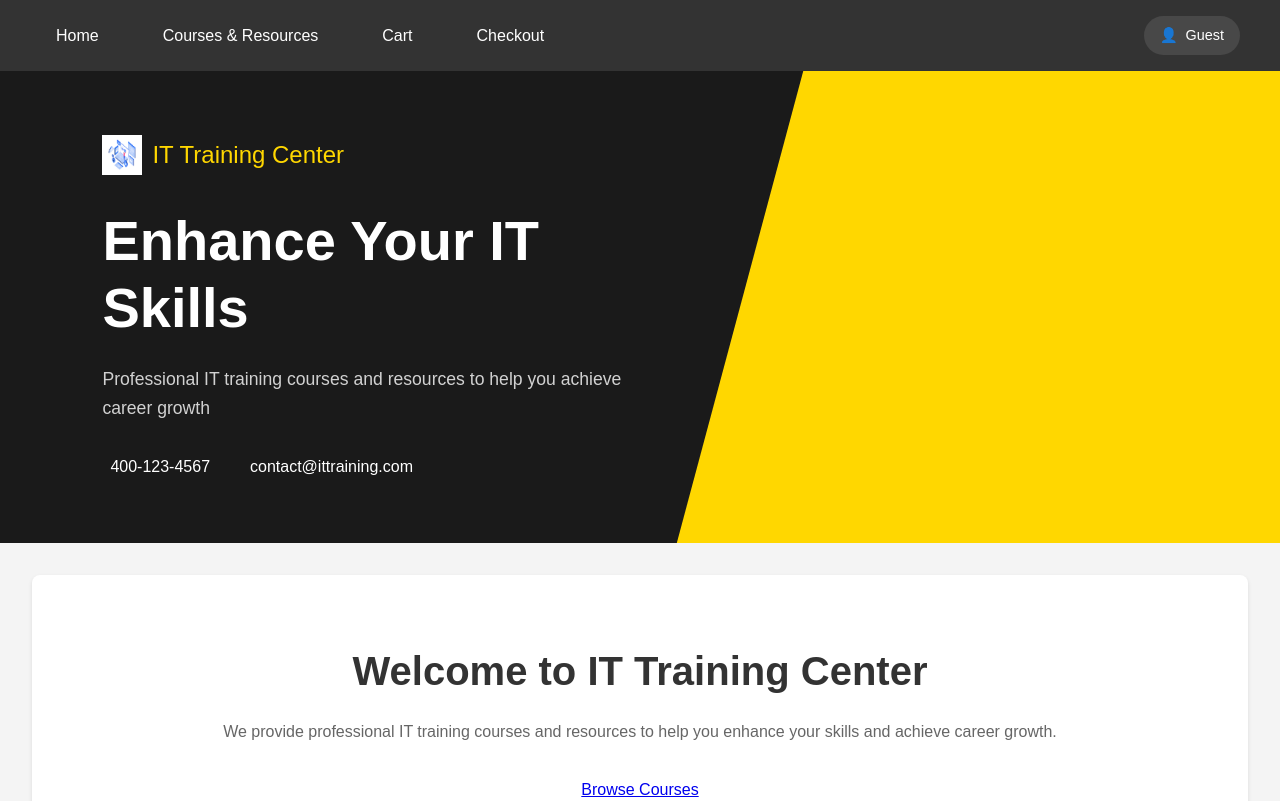
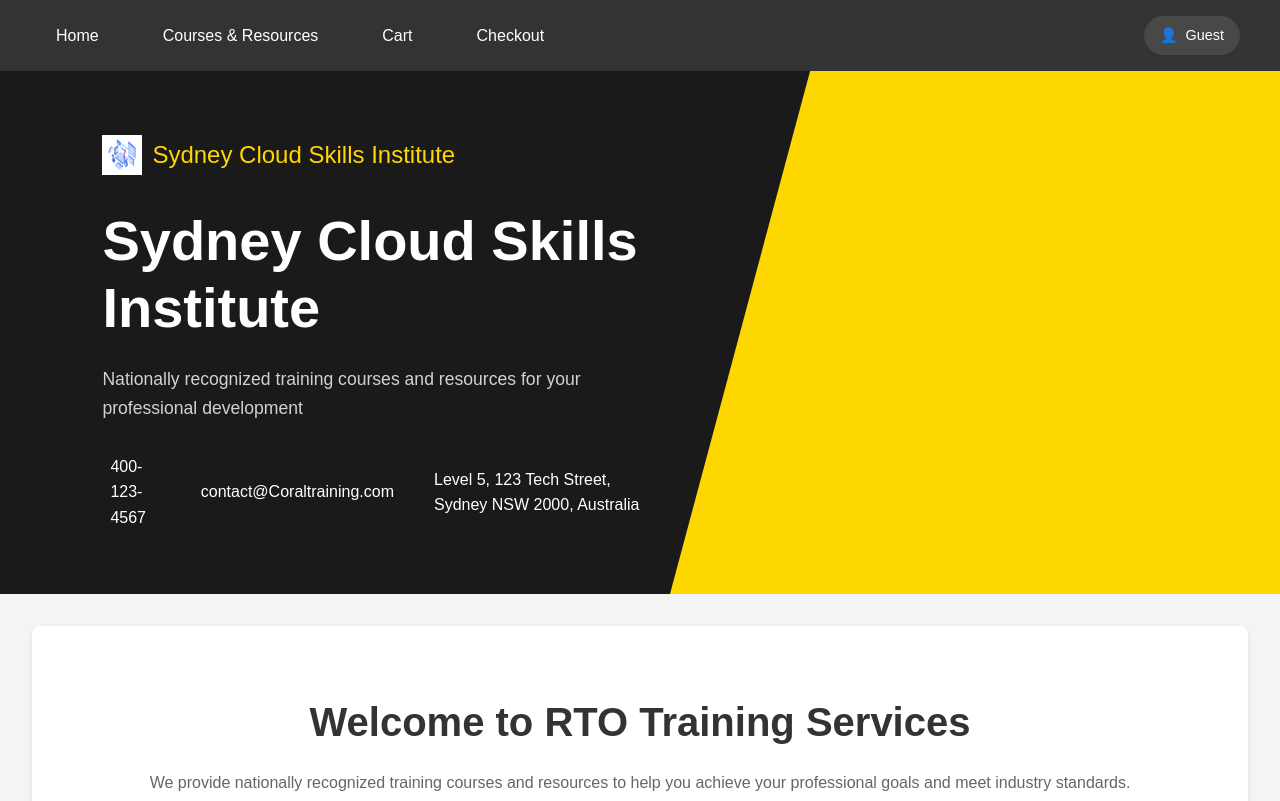
Before and after one commit to Coral-ing/Coral.github.io, a plain HTML site: page week14/index.html in a window 1280 px wide. Shown: the top 801 px of the page. Drawn offline with Linux system fonts and the light colour scheme.

Commit message:
Update index.html

```diff
--- a/week14/index.html
+++ b/week14/index.html
@@ -1,10 +1,9 @@
-<!-- week10/index.html -->
 <!DOCTYPE html>
 <html lang="en">
 <head>
     <meta charset="UTF-8">
     <meta name="viewport" content="width=device-width, initial-scale=1.0">
-    <title>IT Training Center</title>
+    <title>Sydney Cloud Skills Institute</title>
     <link rel="stylesheet" href="css/styles.css">
 </head>
 <body>
@@ -26,12 +25,12 @@
         <div class="banner">
             <div class="banner-content">
                 <div class="agency-logo">
-                    <img src="images/logo.png" alt="IT Training Center">
-                    <span>IT Training Center</span>
+                    <img src="images/logo.png" alt="RTO Training Services">
+                    <span>Sydney Cloud Skills Institute</span>
                 </div>
                 <div class="banner-text">
-                    <h1>Enhance Your IT Skills</h1>
-                    <p>Professional IT training courses and resources to help you achieve career growth</p>
+                    <h1>Sydney Cloud Skills Institute</h1>
+                    <p>Nationally recognized training courses and resources for your professional development</p>
                 </div>
                 <div class="contact-info">
                     <div>
@@ -40,7 +39,12 @@
                     </div>
                     <div>
                         <i class="fas fa-envelope"></i>
-                        <span>contact@ittraining.com</span>
+                        <span>contact@Coraltraining.com</span>
+                    </div>
+                    <div>
+                        <i class="fas fa-envelope"></i>
+                        <span>Level 5, 123 Tech Street, Sydney NSW 2000, Australia</span>
+                        </div>
                     </div>
                 </div>
             </div>
@@ -49,8 +53,8 @@
     </section>
 
     <section class="welcome-section">
-        <h1>Welcome to IT Training Center</h1>
-        <p>We provide professional IT training courses and resources to help you enhance your skills and achieve career growth.</p>
+        <h1>Welcome to RTO Training Services</h1>
+        <p>We provide nationally recognized training courses and resources to help you achieve your professional goals and meet industry standards.</p>
         <a href="courses.html" class="cta-button">Browse Courses</a>
     </section>
 
@@ -80,10 +84,9 @@
     </section>
 
     <footer>
-        <p>&copy; 2024 IT Training Center. All rights reserved.</p>
+        <p>&copy; 2024 RTO Training Services. All rights reserved. | RTO Number: 12345</p>
     </footer>
 
     <script src="js/auth.js"></script>
 </body>
 </html>
-</html>
```
